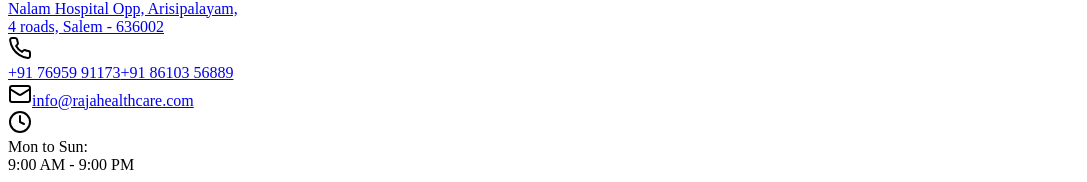
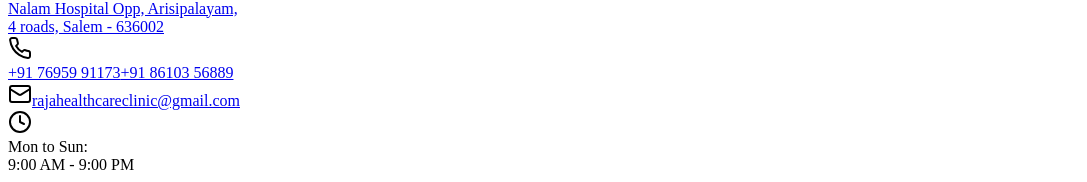
Before and after one commit to kumaravelb093-oss/rajahealthcare, a React (Vite) app in the folder client/: page /contact in a window 1280 px wide. Shown: the part 3888-4070 px from the top of the page, without its empty margins (0-1087 px from the left). Built offline with nearby package versions, Linux system fonts and the light colour scheme; a web font is replaced by a local one.

Commit message:
Update email address to rajahealthcareclinic@gmail.com

```diff
--- a/client/src/components/Footer.tsx
+++ b/client/src/components/Footer.tsx
@@ -102,8 +102,8 @@
               </div>
               <div className="flex gap-3">
                 <Mail className="w-5 h-5 text-primary flex-shrink-0" />
-                <a href="mailto:info@rajahealthcare.com" className="text-sm text-muted-foreground hover:text-primary transition-colors" data-testid="link-footer-email">
-                  info@rajahealthcare.com
+                <a href="mailto:rajahealthcareclinic@gmail.com" className="text-sm text-muted-foreground hover:text-primary transition-colors" data-testid="link-footer-email">
+                  rajahealthcareclinic@gmail.com
                 </a>
               </div>
               <div className="flex gap-3">
--- a/client/src/pages/Contact.tsx
+++ b/client/src/pages/Contact.tsx
@@ -81,8 +81,8 @@
     {
       icon: Mail,
       label: "Email",
-      value: ["info@rajahealthcare.com"],
-      link: "mailto:info@rajahealthcare.com",
+      value: ["rajahealthcareclinic@gmail.com"],
+      link: "mailto:rajahealthcareclinic@gmail.com",
     },
   ];
 
```
